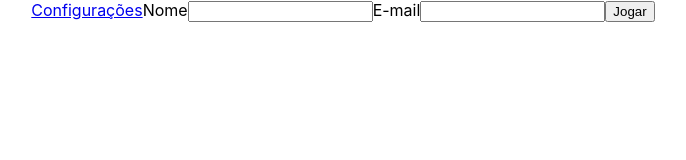
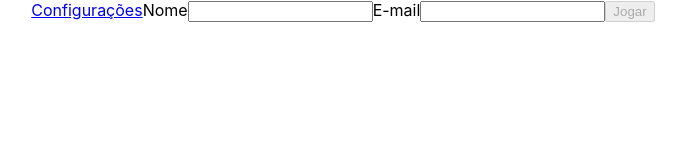
Before and after one commit to tryber/sd-05-project-trivia-react-redux-14, a React (Create React App) app: page / in a window 1280 px wide. Shown: the top 160 px of the page, without its empty margins (297-983 px from the left). Built offline with nearby package versions, Linux system fonts and the light colour scheme.

Commit message:
feito requisito de bloquear o botao se nao tiver info de login

```diff
--- a/src/components/Header.jsx
+++ b/src/components/Header.jsx
@@ -1,12 +1,13 @@
 import React, { Component } from 'react';
 import PropTypes from 'prop-types';
 import { connect } from 'react-redux';
+import { Link } from 'react-router-dom';
 
 class Header extends Component {
   render() {
     const { nome, hash, placar } = this.props;
     return (
-      <div>
+      <header>
         <img
           data-testid="header-profile-picture"
           src={`https://www.gravatar.com/avatar/${hash}`}
@@ -14,7 +15,8 @@ class Header extends Component {
         />
         <p data-testid="header-player-name">Jogador: {nome}</p>
         <p data-testid="header-score">Score: {placar}</p>
-      </div>
+        <Link to="/">Home</Link>
+      </header>
     );
   }
 }
--- a/src/pages/PaginaInicial.jsx
+++ b/src/pages/PaginaInicial.jsx
@@ -31,7 +31,8 @@ class PaginaInicial extends Component {
 
   render() {
     const { handleClick } = this.props;
-    const { clicked } = this.state;
+    const { clicked, email, nome } = this.state;
+    const e = !email || !nome;
     if (clicked) return <Redirect to="/game" />;
     return (
       <div>
@@ -54,7 +55,7 @@ class PaginaInicial extends Component {
             onChange={this.emailChange}
           />
         </label>
-        <button data-testid="btn-play" onClick={() => { handleClick(this.state); this.cR(); }}>
+        <button data-testid="btn-play" disabled={e} onClick={() => { handleClick(this.state); this.cR(); }}>
           Jogar
         </button>
       </div>
```
